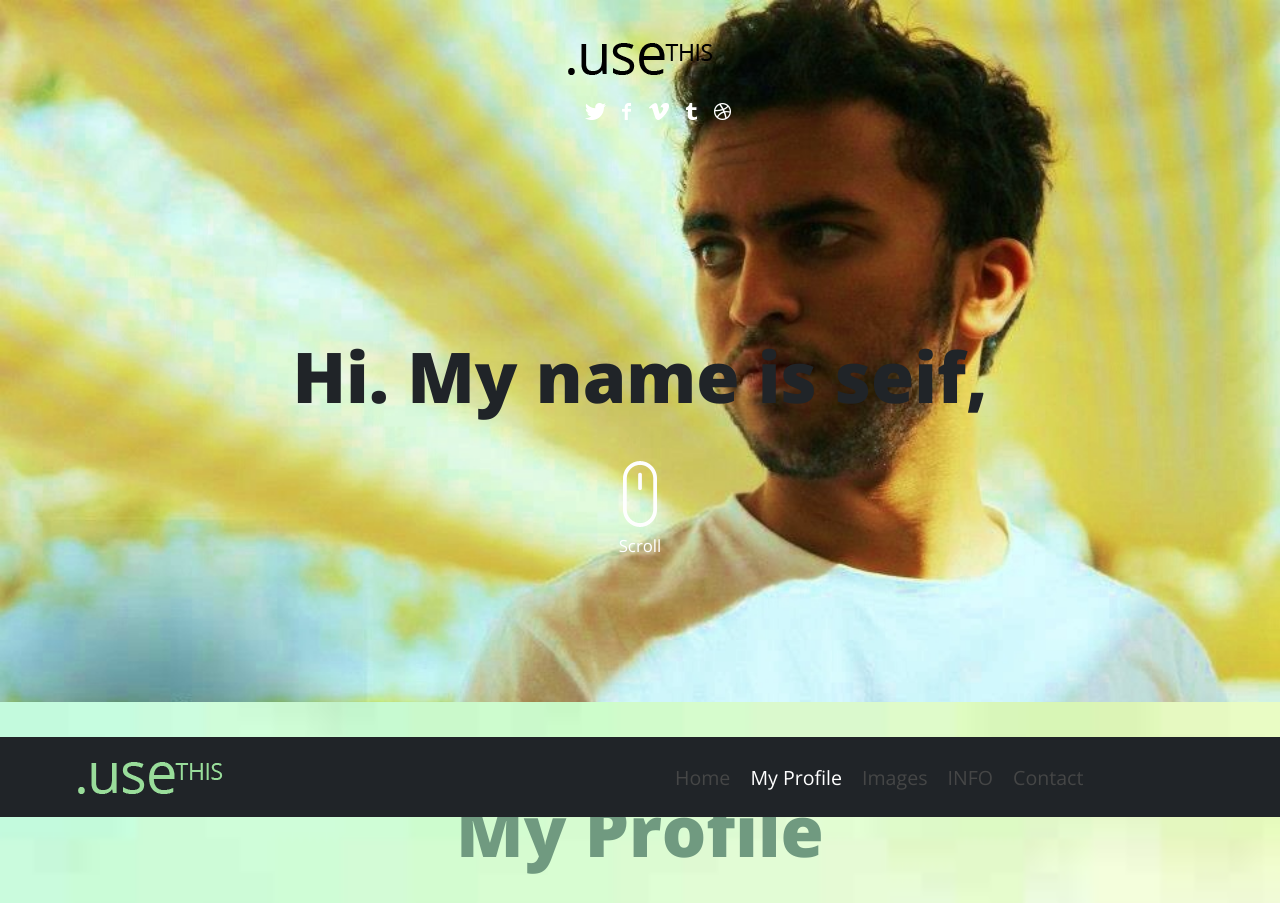
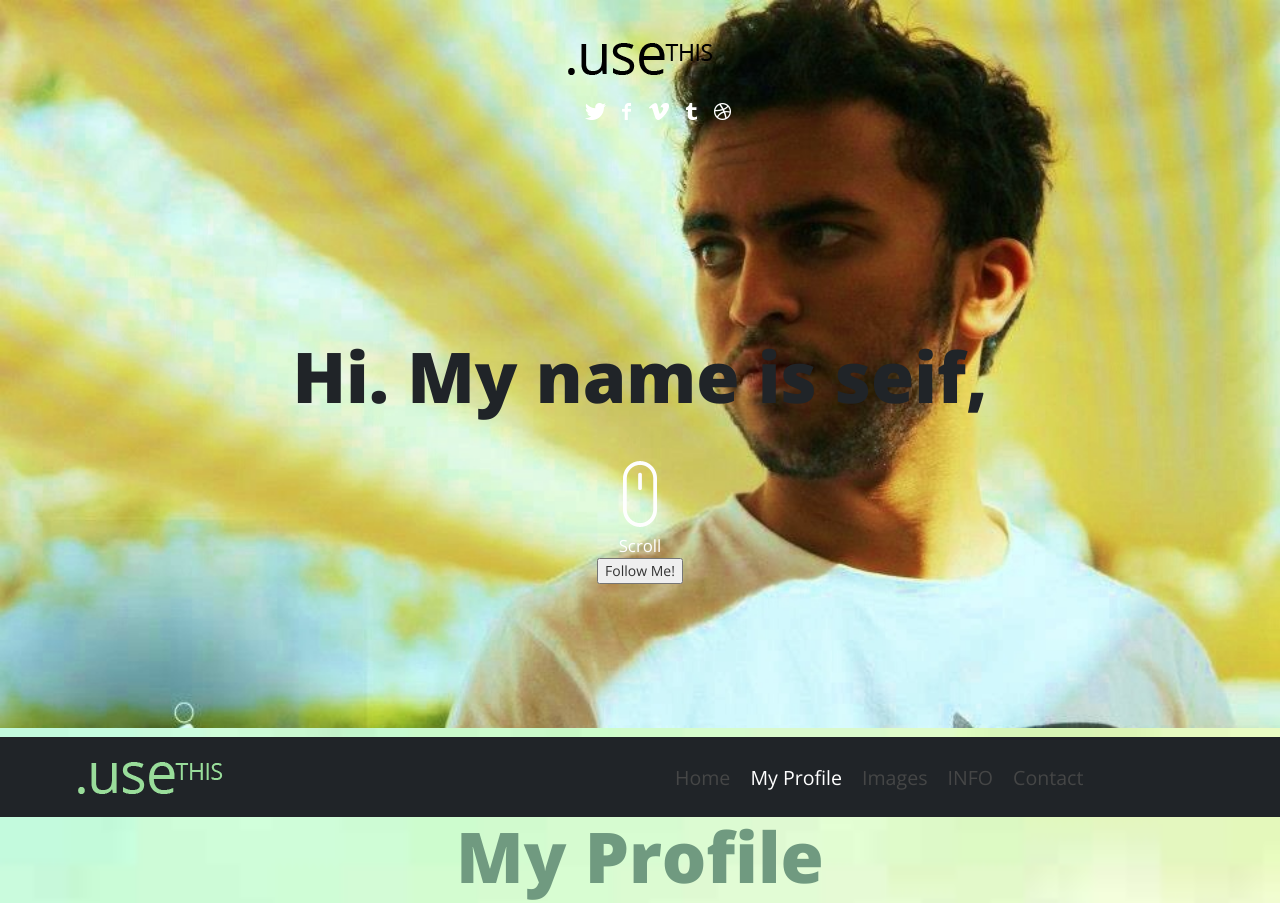
Before and after one commit to GUC-SE-2015/smart-soft, a Django app: page /trainer_profile/ in a window 1280 px wide. Shown: the top 903 px of the page. Run offline with Django 3.2, Linux system fonts and the light colour scheme; some libraries are stand-ins or nearby versions.

Commit message:
Tariner_profile

```diff
--- a/workout_tracker/templates/trainer_profile.html
+++ b/workout_tracker/templates/trainer_profile.html
@@ -58,8 +58,15 @@ License URL: http://creativecommons.org/licenses/by/3.0/
                 <a href="#myservices" class="scroll"><img src="{% static 'images/mouse.png' %}" /></a>
                 <p>Scroll</p>
             </div>
+            <body>
+
+                  <button type="button" onclick="alert('Thank you')">Follow Me!</button>
+
+            </body>
+
         </div>
         </div>
+
     <!----Header srarts Here ------------>
     <!-- Navigation Starts Here ---------->
     <nav class="subMenu navbar-custom navbar-scroll-top smint" role="navigation" style="position: absolute; top: 737px;">
```
